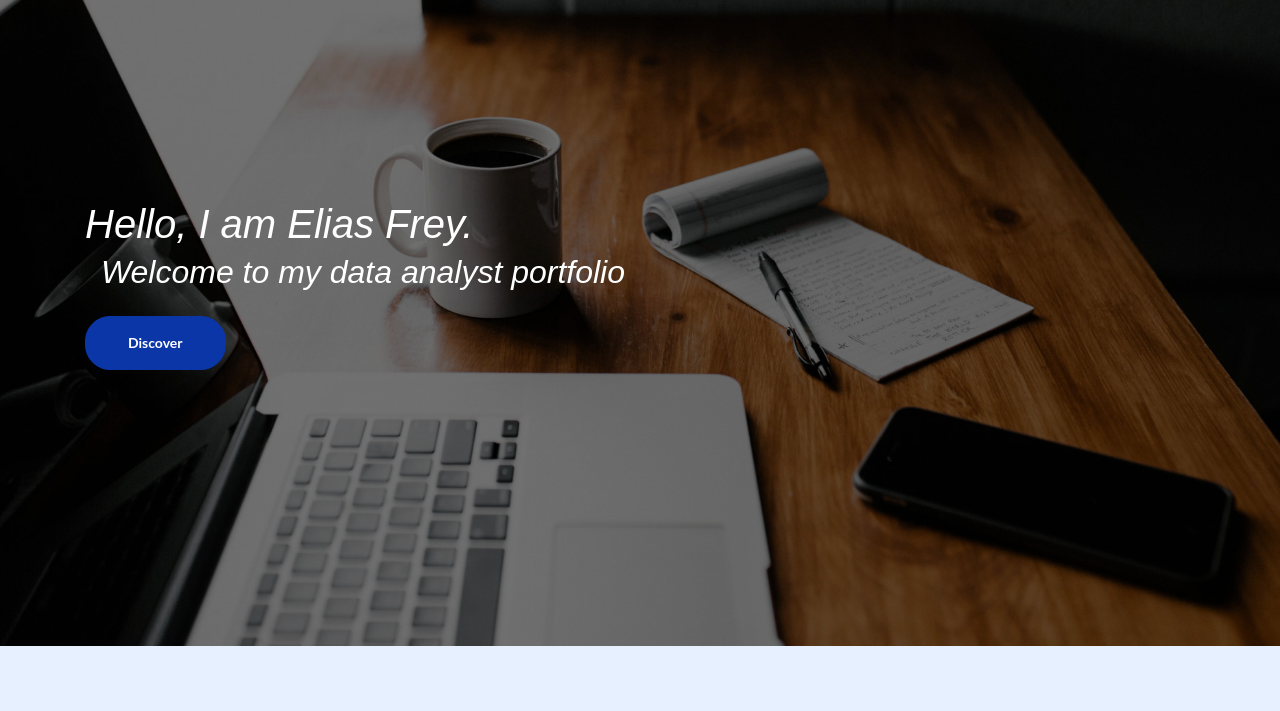
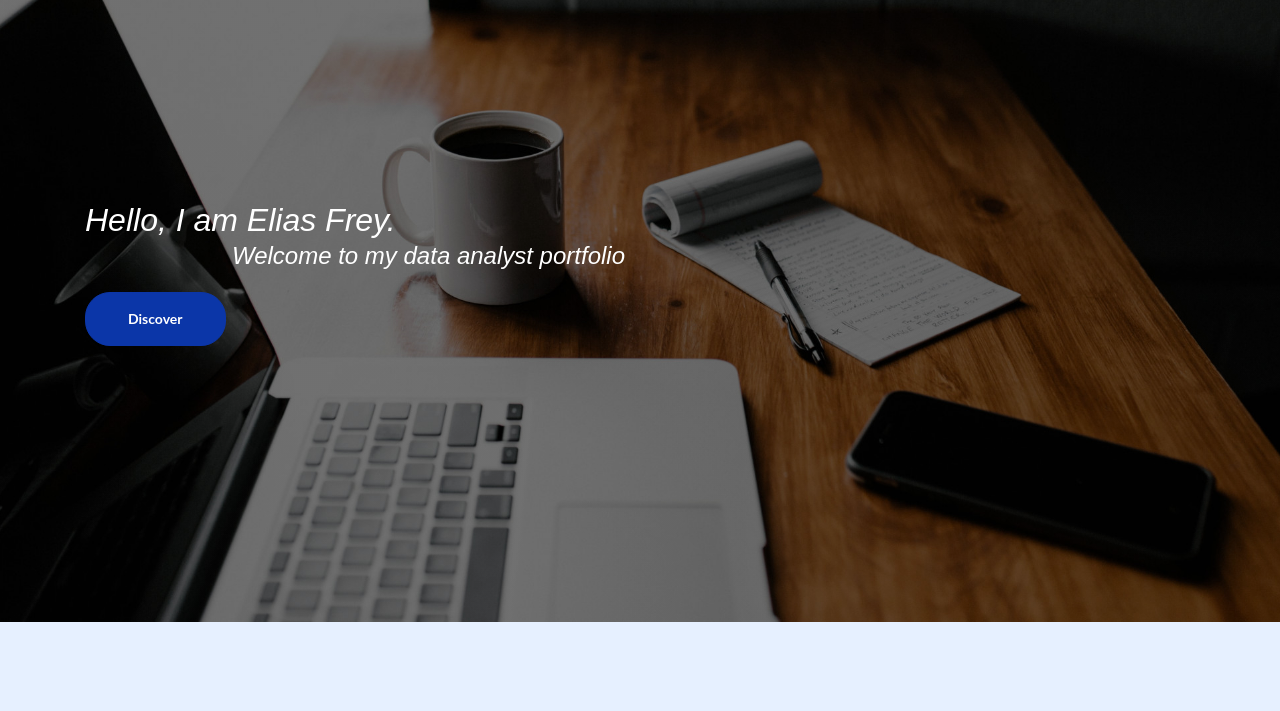
Before and after one commit to elias-frey/portfolio, a plain HTML site: page index.html in a window 1280 px wide. Shown: the part 88-799 px from the top of the page. Drawn offline with Linux system fonts and the light colour scheme.

Commit message:
Update styles.css

```diff
--- a/css/styles.css
+++ b/css/styles.css
@@ -653,8 +653,8 @@ input[type='checkbox'] {
 	font-family: Arial, cursive,'Mr Dafoe',Brush Script MT;
 	color: #ffffff;
 	font-weight: 0;
-	font-size: 2.5rem;
-	line-height: 2.5rem;
+	font-size: 2rem;
+	line-height: 2rem;
 	font-style: italic
 }
 
@@ -662,8 +662,8 @@ input[type='checkbox'] {
 	font-family: Arial, cursive,'Mr Dafoe',Brush Script MT;
 	color: #ffffff;
 	font-weight: 100;
-	font-size: 2rem;
-	line-height: 2.5rem;
+	font-size: 1.5rem;
+	line-height: 1.5rem;
 	margin-bottom: 1.5rem;
 	text-align:right;
 	font-style: italic
```
